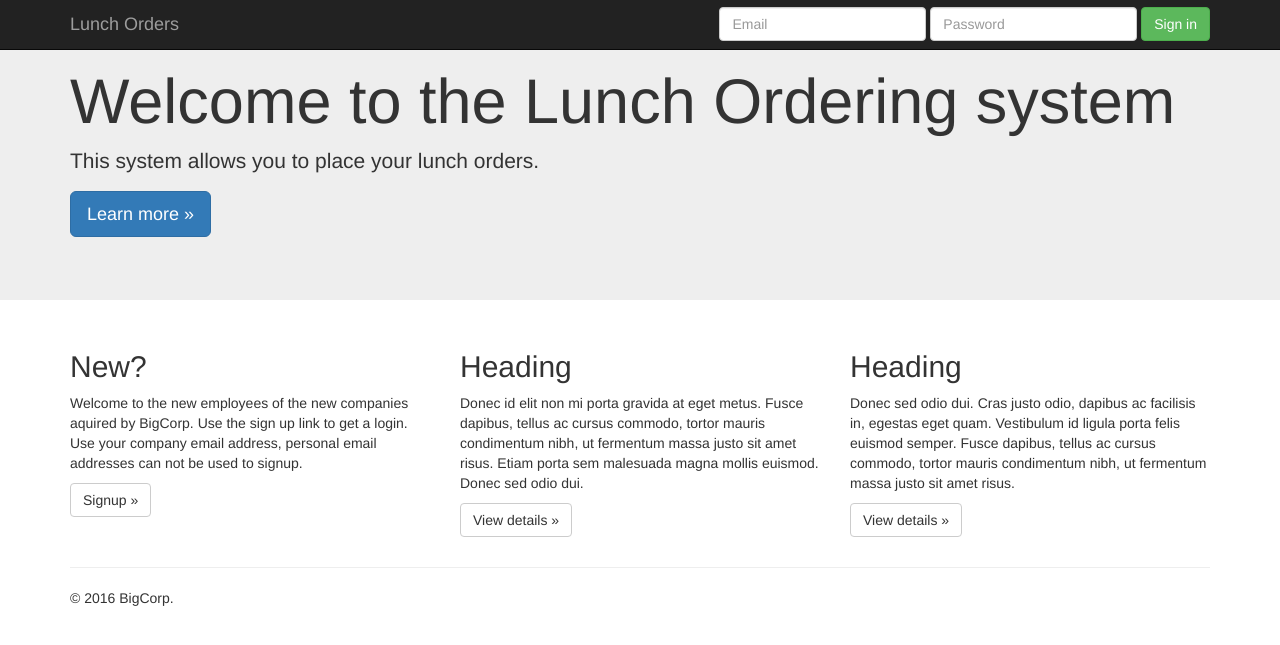
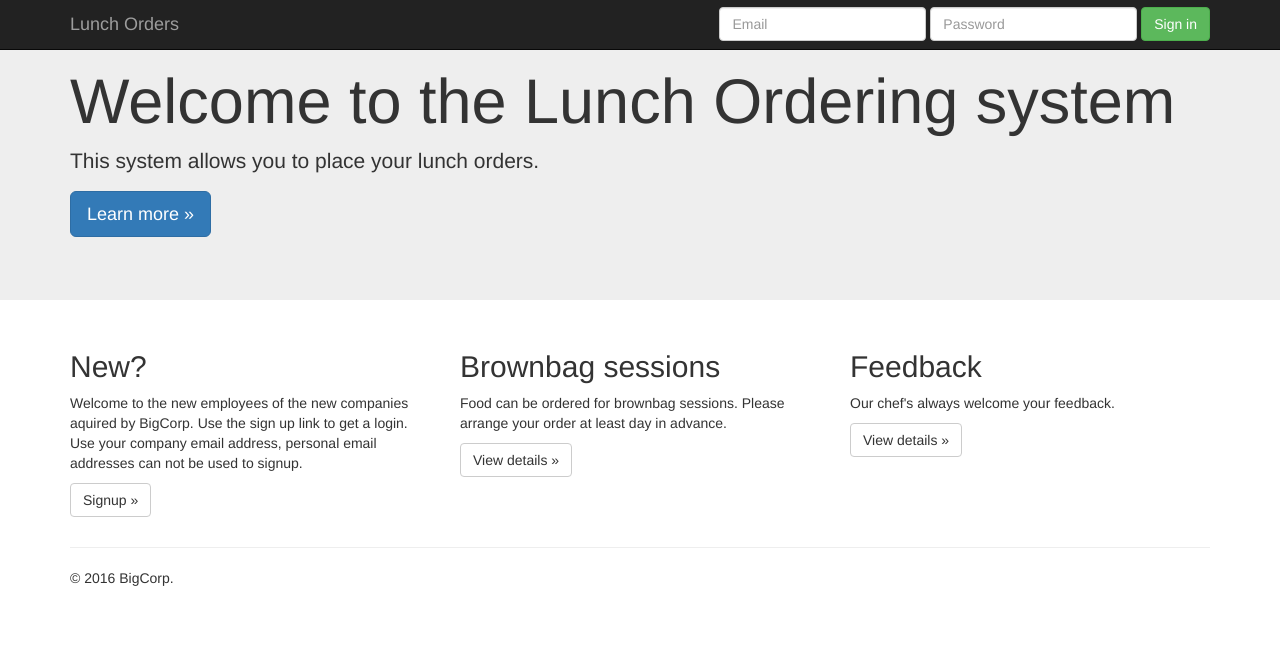
Before and after one commit to colinnewell/Adventure-Insecure, a Flask app: page / in a window 1280 px wide. Shown: the part 1-646 px from the top of the page. Run offline with Flask 2, Linux system fonts and the light colour scheme; some libraries are stand-ins or nearby versions.

Commit message:
Replaced filler

```diff
--- a/src/app/templates/index.html
+++ b/src/app/templates/index.html
@@ -49,13 +49,14 @@
           <p><a class="btn btn-default" href="#" role="button">Signup &raquo;</a></p>
         </div>
         <div class="col-md-4">
-          <h2>Heading</h2>
-          <p>Donec id elit non mi porta gravida at eget metus. Fusce dapibus, tellus ac cursus commodo, tortor mauris condimentum nibh, ut fermentum massa justo sit amet risus. Etiam porta sem malesuada magna mollis euismod. Donec sed odio dui. </p>
+          <h2>Brownbag sessions</h2>
+          <p>Food can be ordered for brownbag sessions.  Please arrange your order
+          at least day in advance.</p>
           <p><a class="btn btn-default" href="#" role="button">View details &raquo;</a></p>
        </div>
         <div class="col-md-4">
-          <h2>Heading</h2>
-          <p>Donec sed odio dui. Cras justo odio, dapibus ac facilisis in, egestas eget quam. Vestibulum id ligula porta felis euismod semper. Fusce dapibus, tellus ac cursus commodo, tortor mauris condimentum nibh, ut fermentum massa justo sit amet risus.</p>
+          <h2>Feedback</h2>
+          <p>Our chef's always welcome your feedback.</p>
           <p><a class="btn btn-default" href="#" role="button">View details &raquo;</a></p>
         </div>
       </div>
```
